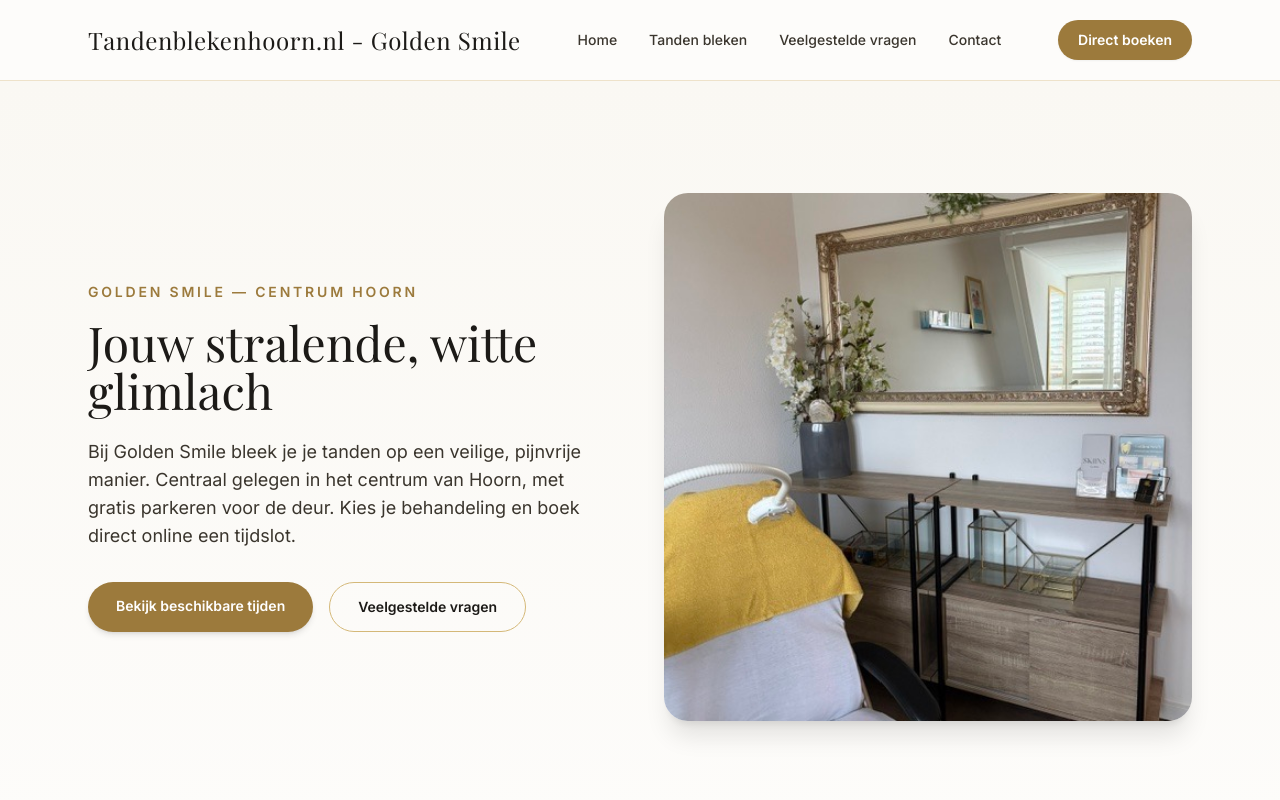
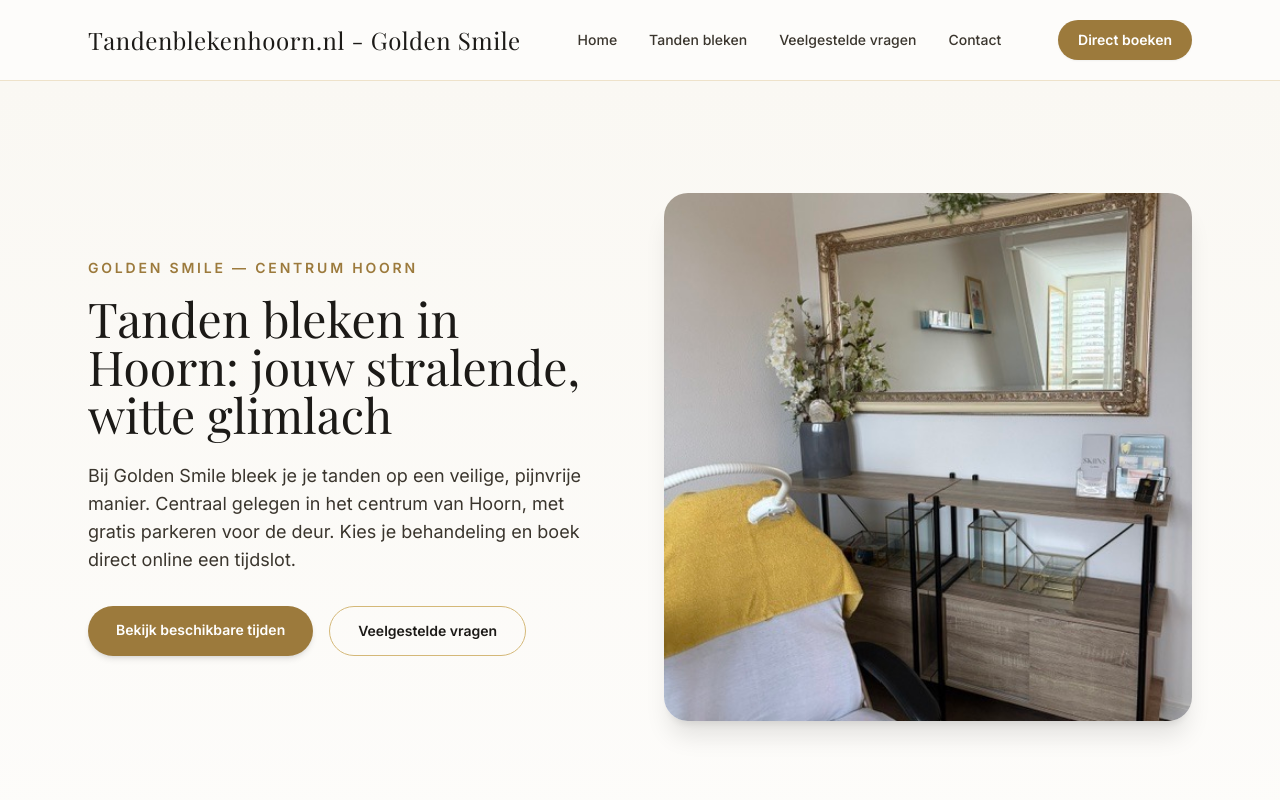
Before and after one commit to Pro-ai-sys/tandenblekenhoorn, a Next.js app: page / in a window 1280 px wide. Shown: the top 800 px of the page. Built offline with nearby package versions, Linux system fonts and the light colour scheme; no server answers; a web font is replaced by a local one.

Commit message:
H1 homepage bevat weer zoekterm 'tanden bleken Hoorn' voor SEO

```diff
--- a/src/app/page.tsx
+++ b/src/app/page.tsx
@@ -8,7 +8,7 @@ export default function HomePage() {
     <>
       <Hero
         eyebrow="Golden Smile — Centrum Hoorn"
-        title="Jouw stralende, witte glimlach"
+        title="Tanden bleken in Hoorn: jouw stralende, witte glimlach"
         subtitle="Bij Golden Smile bleek je je tanden op een veilige, pijnvrije manier. Centraal gelegen in het centrum van Hoorn, met gratis parkeren voor de deur. Kies je behandeling en boek direct online een tijdslot."
       />
       <UspList />
```
